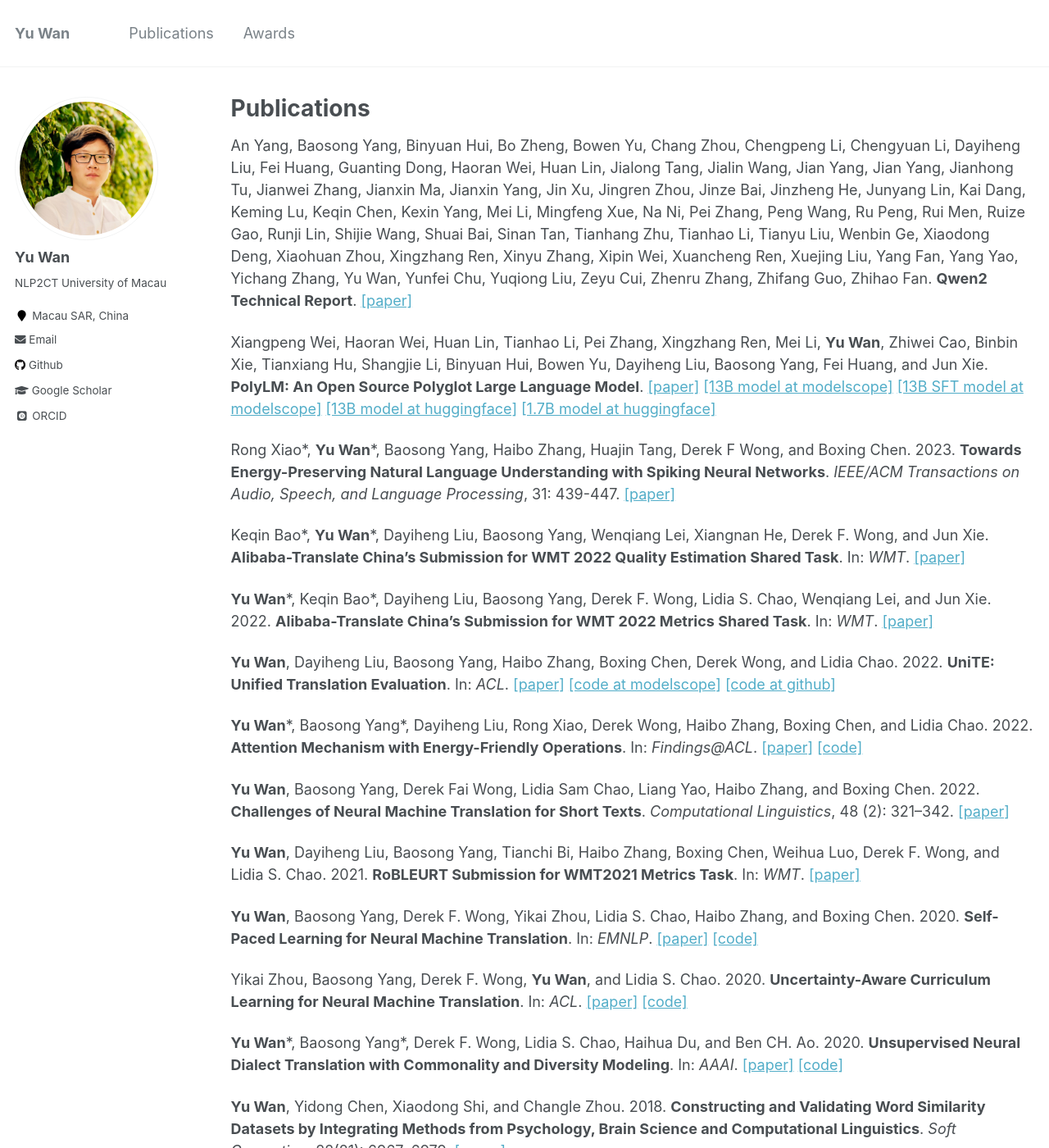
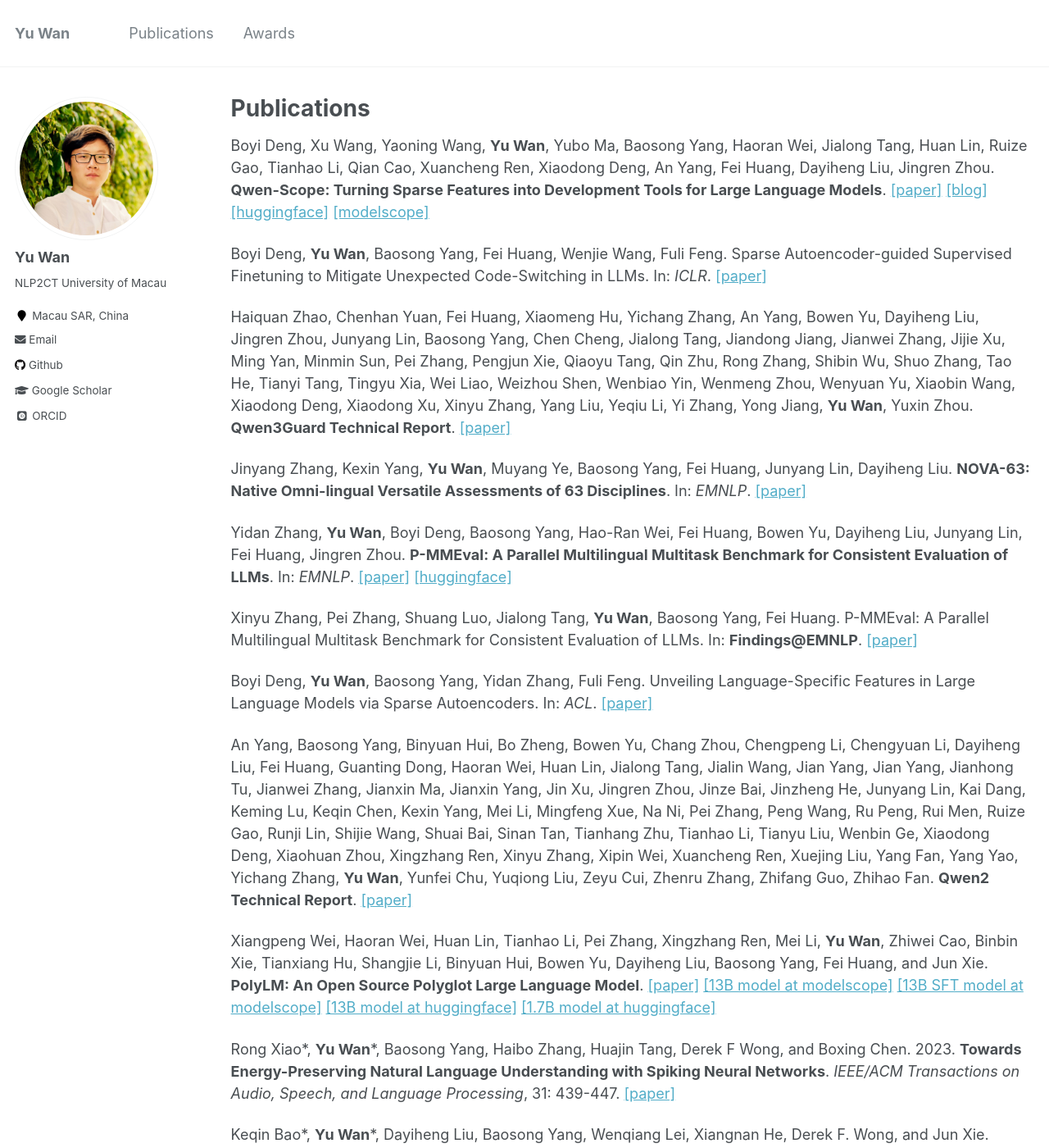
Before and after one commit to wanyu2018umac/wanyu2018umac.github.io, a Jekyll site: the page built from _pages/publications.md, in a window 1280 px wide and 1400 px high. Shown: the whole window at 82% size. Built offline with Jekyll 4.4.1, drawn with Linux system fonts in a browser that asks for light colours; some web fonts are replaced.

Commit message:
Update publications.md

```diff
--- a/_pages/publications.md
+++ b/_pages/publications.md
@@ -5,7 +5,22 @@ permalink: /publications/
 author_profile: true
 ---
 
-An Yang, Baosong Yang, Binyuan Hui, Bo Zheng, Bowen Yu, Chang Zhou, Chengpeng Li, Chengyuan Li, Dayiheng Liu, Fei Huang, Guanting Dong, Haoran Wei, Huan Lin, Jialong Tang, Jialin Wang, Jian Yang, Jian Yang, Jianhong Tu, Jianwei Zhang, Jianxin Ma, Jianxin Yang, Jin Xu, Jingren Zhou, Jinze Bai, Jinzheng He, Junyang Lin, Kai Dang, Keming Lu, Keqin Chen, Kexin Yang, Mei Li, Mingfeng Xue, Na Ni, Pei Zhang, Peng Wang, Ru Peng, Rui Men, Ruize Gao, Runji Lin, Shijie Wang, Shuai Bai, Sinan Tan, Tianhang Zhu, Tianhao Li, Tianyu Liu, Wenbin Ge, Xiaodong Deng, Xiaohuan Zhou, Xingzhang Ren, Xinyu Zhang, Xipin Wei, Xuancheng Ren, Xuejing Liu, Yang Fan, Yang Yao, Yichang Zhang, Yu Wan, Yunfei Chu, Yuqiong Liu, Zeyu Cui, Zhenru Zhang, Zhifang Guo, Zhihao Fan. **Qwen2 Technical Report**. [[paper]](https://arxiv.org/abs/2407.10671)
+
+Boyi Deng, Xu Wang, Yaoning Wang, **Yu Wan**, Yubo Ma, Baosong Yang, Haoran Wei, Jialong Tang, Huan Lin, Ruize Gao, Tianhao Li, Qian Cao, Xuancheng Ren, Xiaodong Deng, An Yang, Fei Huang, Dayiheng Liu, Jingren Zhou. **Qwen-Scope: Turning Sparse Features into Development Tools for Large Language Models**. [[paper]](https://arxiv.org/abs/2605.11887) [[blog]](https://qwen.ai/blog?id=qwen-scope) [[huggingface]](https://huggingface.co/collections/Qwen/qwen-scope) [[modelscope]](https://modelscope.cn/collections/Qwen/Qwen-Scope)
+
+Boyi Deng, **Yu Wan**, Baosong Yang, Fei Huang, Wenjie Wang, Fuli Feng. Sparse Autoencoder-guided Supervised Finetuning to Mitigate Unexpected Code-Switching in LLMs. In: *ICLR*. [[paper]](https://openreview.net/forum?id=BQOFU9qO5j)
+
+Haiquan Zhao, Chenhan Yuan, Fei Huang, Xiaomeng Hu, Yichang Zhang, An Yang, Bowen Yu, Dayiheng Liu, Jingren Zhou, Junyang Lin, Baosong Yang, Chen Cheng, Jialong Tang, Jiandong Jiang, Jianwei Zhang, Jijie Xu, Ming Yan, Minmin Sun, Pei Zhang, Pengjun Xie, Qiaoyu Tang, Qin Zhu, Rong Zhang, Shibin Wu, Shuo Zhang, Tao He, Tianyi Tang, Tingyu Xia, Wei Liao, Weizhou Shen, Wenbiao Yin, Wenmeng Zhou, Wenyuan Yu, Xiaobin Wang, Xiaodong Deng, Xiaodong Xu, Xinyu Zhang, Yang Liu, Yeqiu Li, Yi Zhang, Yong Jiang, **Yu Wan**, Yuxin Zhou. **Qwen3Guard Technical Report**. [[paper]](https://arxiv.org/abs/2510.14276)
+
+Jinyang Zhang, Kexin Yang, **Yu Wan**, Muyang Ye, Baosong Yang, Fei Huang, Junyang Lin, Dayiheng Liu. **NOVA-63: Native Omni-lingual Versatile Assessments of 63 Disciplines**. In: *EMNLP*. [[paper]](https://aclanthology.org/2025.emnlp-main.364/)
+
+Yidan Zhang, **Yu Wan**, Boyi Deng, Baosong Yang, Hao-Ran Wei, Fei Huang, Bowen Yu, Dayiheng Liu, Junyang Lin, Fei Huang, Jingren Zhou. **P-MMEval: A Parallel Multilingual Multitask Benchmark for Consistent Evaluation of LLMs**. In: *EMNLP*. [[paper]](https://aclanthology.org/2025.emnlp-main.242/) [[huggingface]](https://huggingface.co/datasets/Qwen/P-MMEval)
+
+Xinyu Zhang, Pei Zhang, Shuang Luo, Jialong Tang, **Yu Wan**, Baosong Yang, Fei Huang. P-MMEval: A Parallel Multilingual Multitask Benchmark for Consistent Evaluation of LLMs. In: **Findings@EMNLP**. [[paper]](https://aclanthology.org/2025.findings-emnlp.552/)
+
+Boyi Deng, **Yu Wan**, Baosong Yang, Yidan Zhang, Fuli Feng. Unveiling Language-Specific Features in Large Language Models via Sparse Autoencoders. In: *ACL*. [[paper]](https://aclanthology.org/2025.acl-long.229/)
+
+An Yang, Baosong Yang, Binyuan Hui, Bo Zheng, Bowen Yu, Chang Zhou, Chengpeng Li, Chengyuan Li, Dayiheng Liu, Fei Huang, Guanting Dong, Haoran Wei, Huan Lin, Jialong Tang, Jialin Wang, Jian Yang, Jian Yang, Jianhong Tu, Jianwei Zhang, Jianxin Ma, Jianxin Yang, Jin Xu, Jingren Zhou, Jinze Bai, Jinzheng He, Junyang Lin, Kai Dang, Keming Lu, Keqin Chen, Kexin Yang, Mei Li, Mingfeng Xue, Na Ni, Pei Zhang, Peng Wang, Ru Peng, Rui Men, Ruize Gao, Runji Lin, Shijie Wang, Shuai Bai, Sinan Tan, Tianhang Zhu, Tianhao Li, Tianyu Liu, Wenbin Ge, Xiaodong Deng, Xiaohuan Zhou, Xingzhang Ren, Xinyu Zhang, Xipin Wei, Xuancheng Ren, Xuejing Liu, Yang Fan, Yang Yao, Yichang Zhang, **Yu Wan**, Yunfei Chu, Yuqiong Liu, Zeyu Cui, Zhenru Zhang, Zhifang Guo, Zhihao Fan. **Qwen2 Technical Report**. [[paper]](https://arxiv.org/abs/2407.10671)
 
 Xiangpeng Wei, Haoran Wei, Huan Lin, Tianhao Li, Pei Zhang, Xingzhang Ren, Mei Li, **Yu Wan**, Zhiwei Cao, Binbin Xie, Tianxiang Hu, Shangjie Li, Binyuan Hui, Bowen Yu, Dayiheng Liu, Baosong Yang, Fei Huang, and Jun Xie. **PolyLM: An Open Source Polyglot Large Language Model**. [[paper]](https://arxiv.org/abs/2307.06018) [[13B model at modelscope]](https://www.modelscope.cn/models/damo/nlp_polylm_13b_text_generation) [[13B SFT model at modelscope]](https://www.modelscope.cn/models/damo/nlp_polylm_multialpaca_13b_text_generation) [[13B model at huggingface]](https://huggingface.co/DAMO-NLP-MT/polylm-13b) [[1.7B model at huggingface]](https://huggingface.co/DAMO-NLP-MT/polylm-1.7b)
 
```
